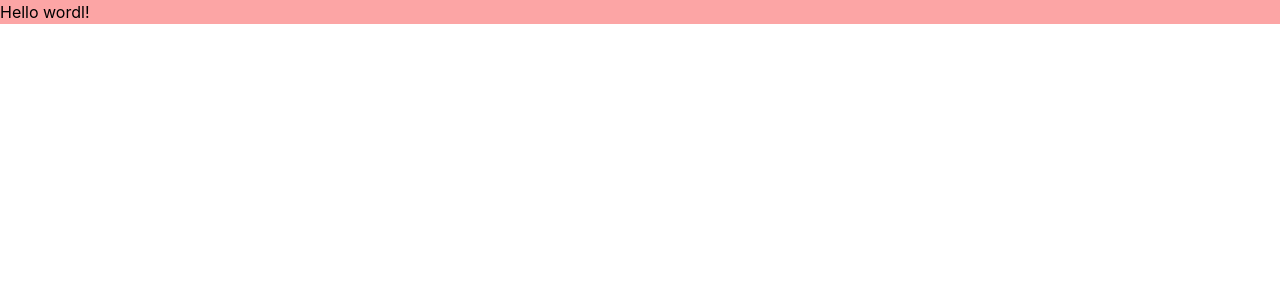
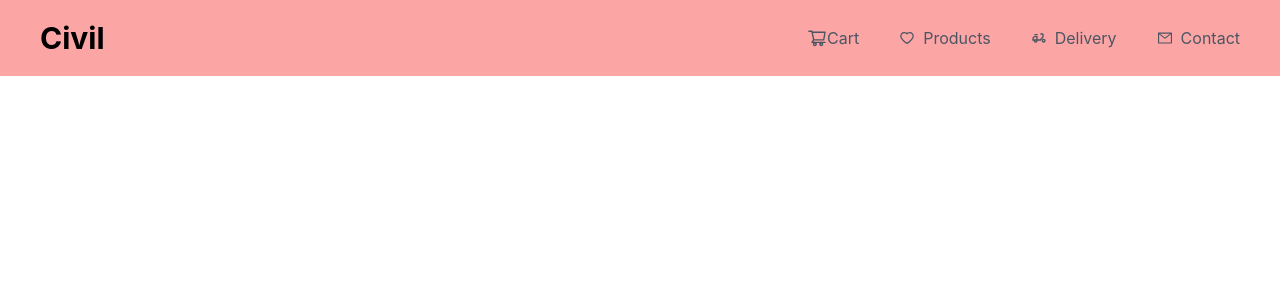
Before and after one commit to Opeyemi-Omotayo/civil-clothing-brand, a React (Create React App) app: page / in a window 1280 px wide. Shown: the top 300 px of the page. Built offline with nearby package versions, Linux system fonts and the light colour scheme.

Commit message:
added navbar

```diff
--- a/package.json
+++ b/package.json
@@ -12,6 +12,8 @@
     "@types/react-dom": "^18.2.7",
     "react": "^18.2.0",
     "react-dom": "^18.2.0",
+    "react-icons": "^4.10.1",
+    "react-router-dom": "^6.14.2",
     "react-scripts": "5.0.1",
     "typescript": "^4.9.5",
     "web-vitals": "^2.1.4"
--- a/src/App.tsx
+++ b/src/App.tsx
@@ -1,10 +1,15 @@
 import React from 'react';
+import { BrowserRouter as Router, Routes, Route } from "react-router-dom";
+
 import './App.css';
+import NavBar from './components/navbar/NavBar';
 
 function App() {
   return (
     <div className="bg-red-300">
-      <h1>Hello wordl!</h1>
+      <Router>
+         <NavBar />
+      </Router>
     </div>
   );
 }
--- /dev/null
+++ b/src/components/navbar/NavBar.tsx
@@ -0,0 +1,90 @@
+import { Link } from "react-router-dom";
+import React from "react";
+import { CiMenuBurger } from "react-icons/ci";
+import { TfiClose } from "react-icons/tfi";
+import {
+  AiOutlineShoppingCart,
+  AiOutlineHeart,
+  AiOutlineMail,
+} from "react-icons/ai";
+import { MdOutlineDeliveryDining } from "react-icons/md";
+
+const NavBar = () => {
+  const [nav, setNav] = React.useState(false);
+
+  return (
+    <nav className="mx-auto container px-5 lg:px-10 py-5 z-50">
+      <div className="justify-between items-center hidden lg:flex">
+        <div className="flex items-center  justify-between">
+          <Link to="/" className="text-3xl font-bold text-secondary">
+            Ci<span className="text-primary">v</span>il
+          </Link>
+        </div>
+        <ul className="flex items-center justify-between space-x-10 text-gray-600 cursor-pointer">
+          <li>
+            <a href="/cart" className="flex items-center">
+              <AiOutlineShoppingCart className="text-xl" />
+              Cart
+            </a>
+          </li>
+          <li>
+            <a href="/#product" className="flex items-center">
+              <AiOutlineHeart className="mr-2" /> Products
+            </a>
+          </li>
+          <li>
+            <a href="/#delivery" className="flex items-center">
+              <MdOutlineDeliveryDining className="mr-2" /> Delivery
+            </a>
+          </li>
+          <li>
+            <a href="/#contact" className="flex items-center">
+              <AiOutlineMail className="mr-2" /> Contact
+            </a>
+          </li>
+        </ul>
+      </div>
+
+      {/* mobile */}
+      <div className="lg:hidden flex justify-between items-center">
+        <Link to="/" className="text-3xl font-bold text-secondary">
+          Ci<span className="text-primary">v</span>il
+        </Link>
+        <ul
+          onClick={() => setNav(!nav)}
+          className={`absolute top-[74px] z-20 bg-blueShade items-center w-full left-0 py-10 text-secondary h-full ${
+            nav ? "block" : "hidden"
+          }`}
+        >
+          <div className="flex flex-col h-96 text-lg  items-center justify-between">
+            <li>
+              <a href="/#product">Products</a>
+            </li>
+            <li>
+              <a href="/#delivery">Delivery</a>
+            </li>
+            <li>
+              <a href="/#contact">Contact</a>
+            </li>
+
+            <li className="cursor-pointer bg-black text-white p-2 w-32 flex items-center justify-center rounded-full">
+              <a href="/cart" className="flex items-center">
+                <AiOutlineShoppingCart className="mr-2" /> Cart
+              </a>
+            </li>
+            <li className="cursor-pointer bg-white text-black p-2 w-32 flex items-center justify-center rounded-full">
+              <a href="/#delivery" className="flex items-center">
+                <MdOutlineDeliveryDining className="mr-2" /> Delivery
+              </a>
+            </li>
+          </div>
+        </ul>
+        <div className="lg:hidden block text-3xl" onClick={() => setNav(!nav)}>
+          {!nav ? <CiMenuBurger /> : <TfiClose />}
+        </div>
+      </div>
+    </nav>
+  );
+};
+
+export default NavBar;
```
Also changed, not shown: 1 other file (tests, documents, lock files or other folders).
